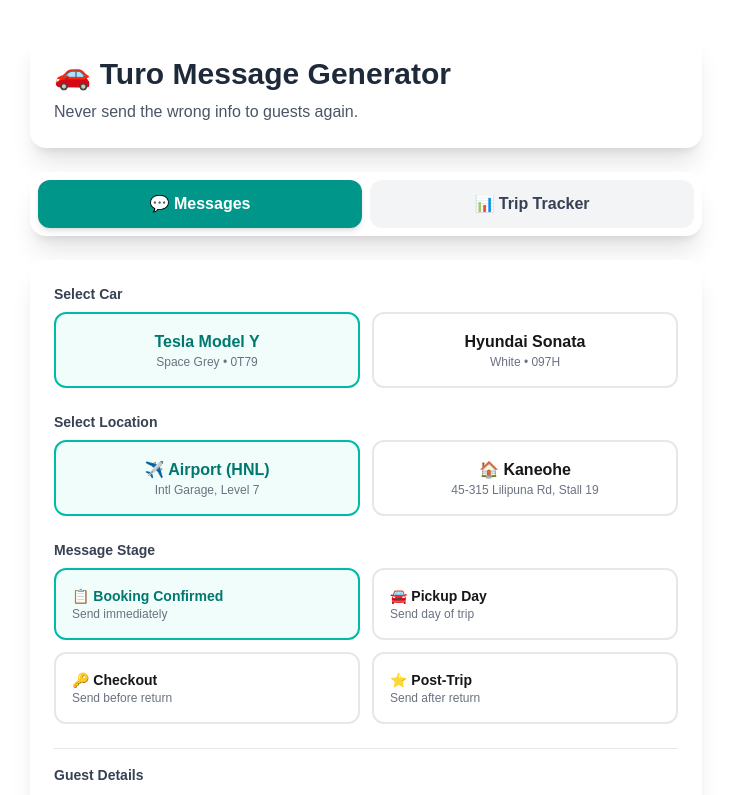
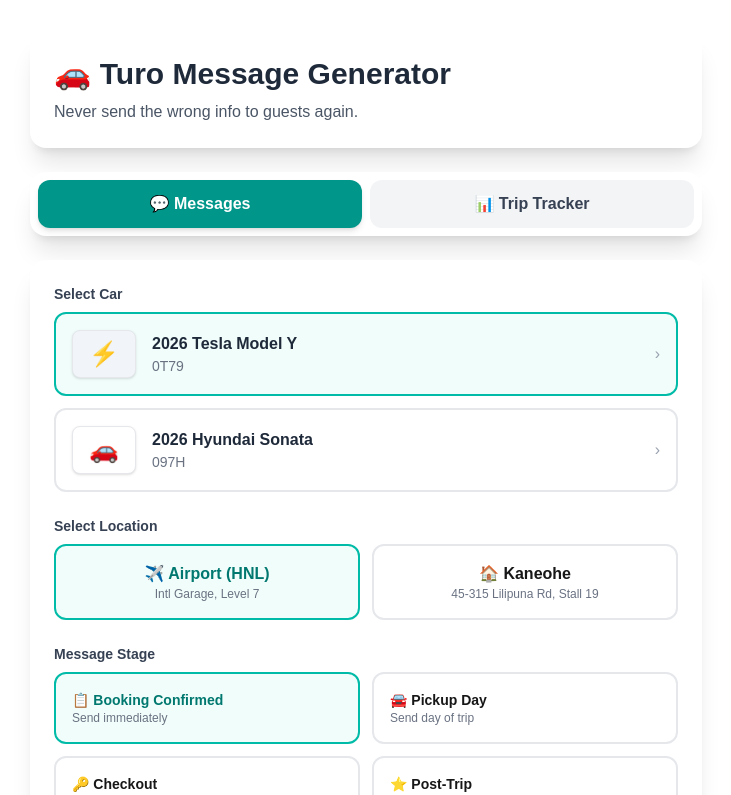
Before and after one commit to alfbot808/turo-message-app, a Next.js app: page / in a window 1280 px wide. Shown: the top 795 px of the page, without its empty margins (274-1005 px from the left). Built offline with nearby package versions, Linux system fonts and the light colour scheme.

Commit message:
Update car selection UI with images and better formatting
- Add car data with year, name, plate, color, and icon
- Update car selection cards to match Turo UI style
- Show car icon, year+name, and plate number
- Update Trip Tracker car selection to match
- Fix next.config for static export

```diff
--- a/next.config.ts
+++ b/next.config.ts
@@ -1,5 +1,8 @@
 import type { NextConfig } from "next";
 
-const nextConfig: NextConfig = {};
+const nextConfig: NextConfig = {
+  output: 'export',
+  distDir: 'dist',
+};
 
 export default nextConfig;
--- a/src/app/page.tsx
+++ b/src/app/page.tsx
@@ -35,6 +35,11 @@
   cleaning: "Do I need to clean the car?",
   petPolicy: "Are pets allowed?",
   mileage: "What about mileage limits?",
+};
+
+const carData: Record<Car, { name: string; plate: string; year: string; color: string; icon: string }> = {
+  tesla: { name: "Tesla Model Y", plate: "0T79", year: "2026", color: "bg-slate-100", icon: "⚡" },
+  hyundai: { name: "Hyundai Sonata", plate: "097H", year: "2026", color: "bg-white", icon: "🚗" },
 };
 
 const statusLabels: Record<TripStatus, string> = {
@@ -232,29 +237,38 @@
                 <label className="block text-sm font-semibold text-gray-700 mb-2">
                   Select Car
                 </label>
-                <div className="grid grid-cols-2 gap-3">
+                <div className="space-y-3">
+                  {(Object.keys(carData) as Car[]).map((carKey) => (
                     <button
-                    onClick={() => setCar("tesla")}
-                    className={`p-4 rounded-xl border-2 transition-all ${
-                      car === "tesla"
+                      key={carKey}
+                      onClick={() => setCar(carKey)}
+                      className={`w-full p-4 rounded-xl border-2 transition-all flex items-center gap-4 ${
+                        car === carKey
                           ? "border-teal-500 bg-teal-50 text-teal-700"
-                        : "border-gray-200 hover:border-teal-300"
+                          : "border-gray-200 hover:border-teal-300 bg-white"
                       }`}
                     >
-                    <div className="font-semibold">Tesla Model Y</div>
-                    <div className="text-xs text-gray-500">Space Grey • 0T79</div>
+                      {/* Car Image Placeholder */}
+                      <div className={`w-16 h-12 ${carData[carKey].color} rounded-lg flex items-center justify-center text-2xl shadow-sm border border-gray-200`}>
+                        {carData[carKey].icon}
+                      </div>
+
+                      {/* Car Info */}
+                      <div className="flex-1 text-left">
+                        <div className="font-semibold text-gray-800">
+                          {carData[carKey].year} {carData[carKey].name}
+                        </div>
+                        <div className="text-sm text-gray-500 font-medium">
+                          {carData[carKey].plate}
+                        </div>
+                      </div>
+
+                      {/* Arrow */}
+                      <div className="text-gray-400">
+                        ›
+                      </div>
                     </button>
-                  <button
-                    onClick={() => setCar("hyundai")}
-                    className={`p-4 rounded-xl border-2 transition-all ${
-                      car === "hyundai"
-                        ? "border-teal-500 bg-teal-50 text-teal-700"
-                        : "border-gray-200 hover:border-teal-300"
-                    }`}
-                  >
-                    <div className="font-semibold">Hyundai Sonata</div>
-                    <div className="text-xs text-gray-500">White • 097H</div>
-                  </button>
+                  ))}
                 </div>
               </div>
 
@@ -496,26 +510,25 @@
                 />
 
                 <div className="grid grid-cols-2 gap-3">
+                  {(Object.keys(carData) as Car[]).map((carKey) => (
                     <button
-                    onClick={() => setNewTrip({ ...newTrip, car: "tesla" })}
-                    className={`p-3 rounded-xl border-2 transition-all ${
-                      newTrip.car === "tesla"
+                      key={carKey}
+                      onClick={() => setNewTrip({ ...newTrip, car: carKey })}
+                      className={`p-3 rounded-xl border-2 transition-all flex items-center gap-2 ${
+                        newTrip.car === carKey
                           ? "border-teal-500 bg-teal-50 text-teal-700"
-                        : "border-gray-200 hover:border-teal-300"
+                          : "border-gray-200 hover:border-teal-300 bg-white"
                       }`}
                     >
-                    Tesla Model Y
+                      <div className={`w-8 h-8 ${carData[carKey].color} rounded flex items-center justify-center text-lg shadow-sm border border-gray-200`}>
+                        {carData[carKey].icon}
+                      </div>
+                      <div className="text-left">
+                        <div className="font-medium text-sm">{carData[carKey].year}</div>
+                        <div className="text-xs text-gray-500">{carData[carKey].plate}</div>
+                      </div>
                     </button>
-                  <button
-                    onClick={() => setNewTrip({ ...newTrip, car: "hyundai" })}
-                    className={`p-3 rounded-xl border-2 transition-all ${
-                      newTrip.car === "hyundai"
-                        ? "border-teal-500 bg-teal-50 text-teal-700"
-                        : "border-gray-200 hover:border-teal-300"
-                    }`}
-                  >
-                    Hyundai Sonata
-                  </button>
+                  ))}
                 </div>
 
                 <div className="grid grid-cols-2 gap-3">
@@ -639,8 +652,7 @@
                       <div>
                         <h3 className="font-bold text-lg text-gray-800">{trip.guestName}</h3>
                         <p className="text-sm text-gray-500">
-                          {trip.car === "tesla" ? "Tesla Model Y" : "Hyundai Sonata"} • {" "}
-                          {trip.location === "airport" ? "Airport (HNL)" : "Kaneohe"}
+                          {carData[trip.car].year} {carData[trip.car].name} • {carData[trip.car].plate}
                         </p>
                         <p className="text-sm text-gray-500">
                           {new Date(trip.startDate).toLocaleDateString()} {trip.pickupTime && `at ${trip.pickupTime}`} → {" "}
```
Also changed, not shown: 16 other files (tests, documents, lock files or other folders). Lines whose indentation alone changed are shown as unchanged.
